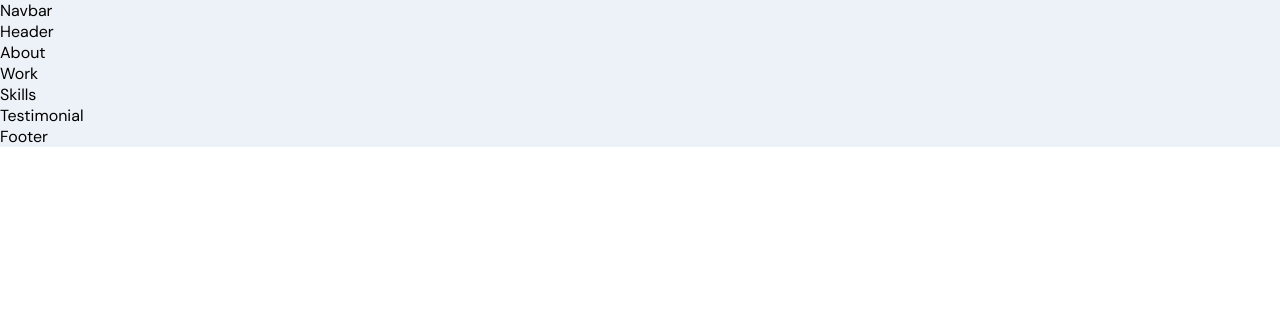
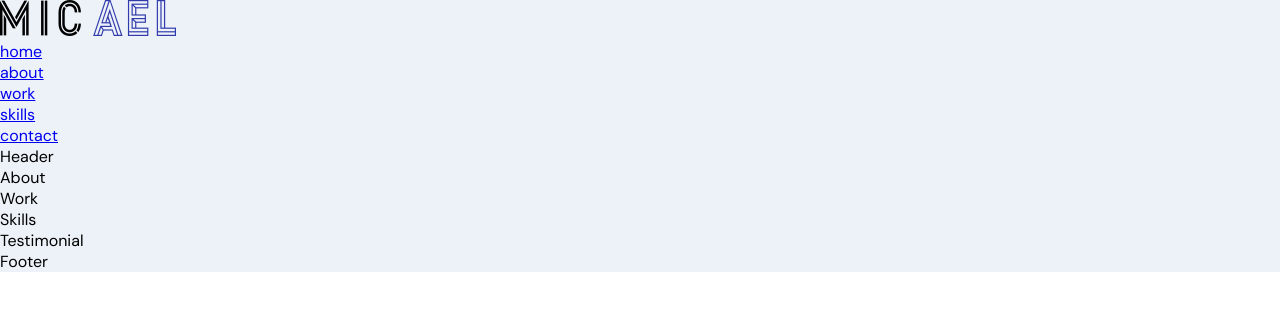
Before and after one commit to kmalcaba/sanity-portfolio, a React (Create React App) app in the folder frontend/: page / in a window 1280 px wide. Shown: the top 310 px of the page. Built offline with nearby package versions, Linux system fonts and the light colour scheme.

Commit message:
Add logo

```diff
--- a/frontend/src/components/Navbar/Navbar.jsx
+++ b/frontend/src/components/Navbar/Navbar.jsx
@@ -1,6 +1,21 @@
 import "./Navbar.scss";
+import { images } from "../../constants";
 
 function Navbar() {
-  return <div>Navbar</div>;
+  return (
+    <nav className="app__navbar">
+      <div>
+        <img src={images.logo} alt="logo" />
+      </div>
+      <ul>
+        {["home", "about", "work", "skills", "contact"].map((item) => (
+          <li key={`link-${item}`}>
+            <div />
+            <a href={`#${item}`}>{item}</a>
+          </li>
+        ))}
+      </ul>
+    </nav>
+  );
 }
 export default Navbar;
```
